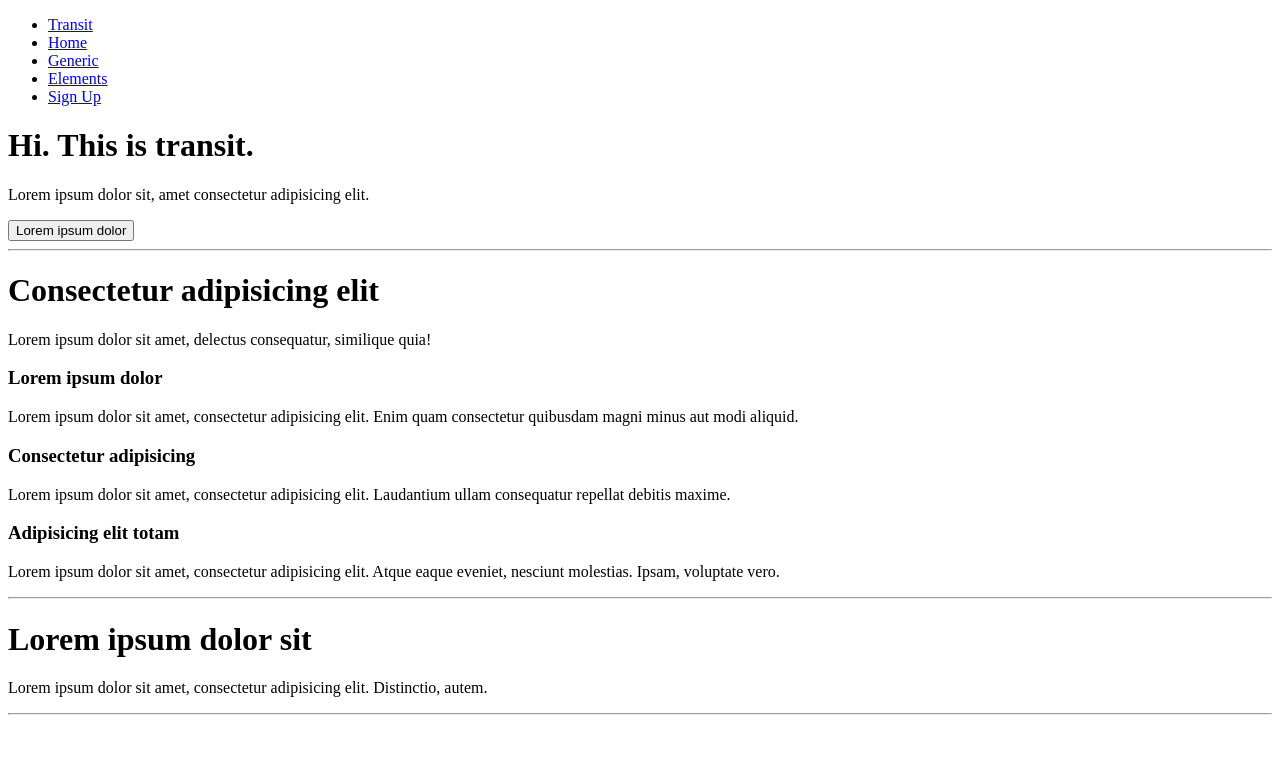
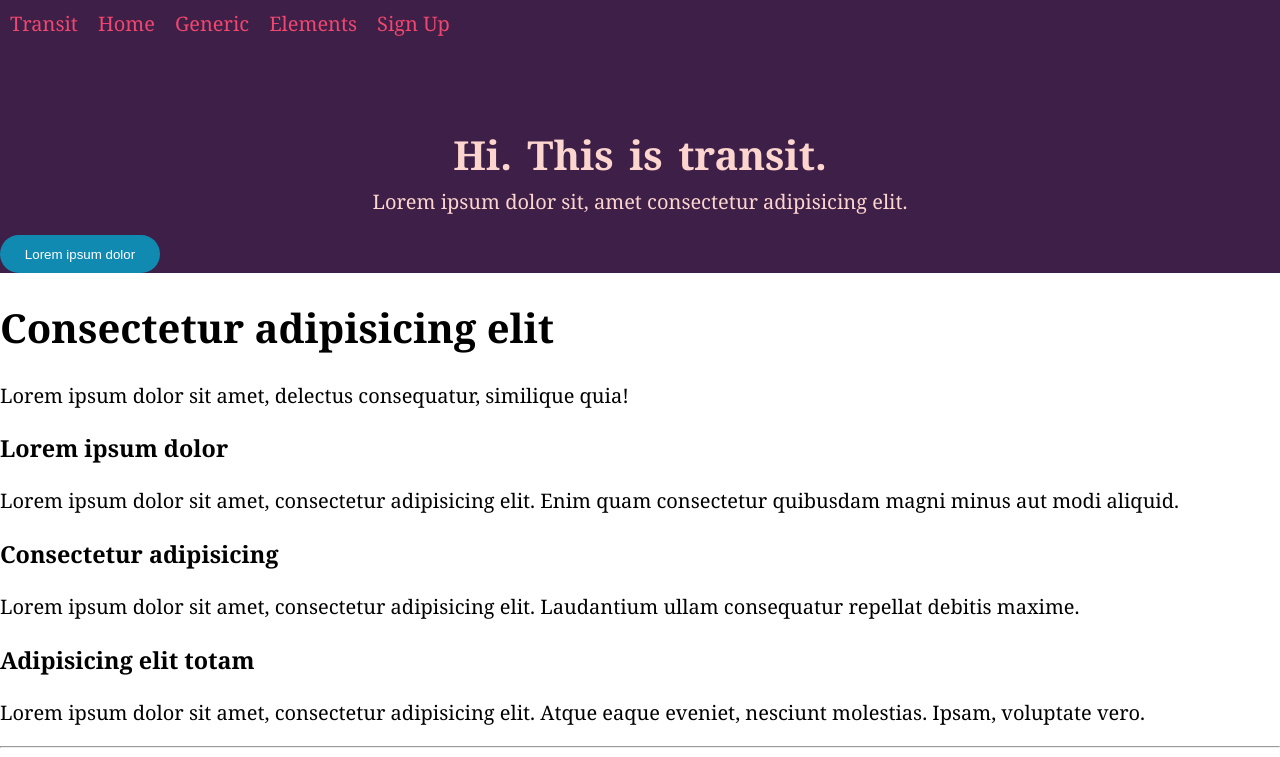
Before and after one commit to SanazBHMN/transit, a plain HTML site: page index.html in a window 1280 px wide. Shown: the top 757 px of the page. Drawn offline with Linux system fonts and the light colour scheme.

Commit message:
work on header style

```diff
--- /dev/null
+++ b/css/style.css
@@ -0,0 +1,65 @@
+body {
+    font-family: Cambria, Cochin, Georgia, Times, 'Times New Roman', serif;
+    font-size: 20px;
+    margin: 0;
+}
+
+/* header */
+
+header {
+    background-color: #3e1f47;
+    color: #fcd5ce;
+}
+
+/* header nav */
+
+ul {
+    list-style-type: none;
+    display: inline;
+}
+
+nav li {
+    float: left;
+    padding: 10px;
+}
+
+a:link {
+    color: #ef476f;
+    text-decoration: none;
+}
+
+a:visited {
+    color: #fca311;
+}
+
+a[href*="transit"]:hover {
+    text-decoration: underline;
+}
+
+a[href$="html"]:hover {
+    color: #fcd5ce;
+}
+
+header h1 {
+    text-align: center;
+    font-weight: bolder;
+    word-spacing: 5px;
+    margin-top: 100px;
+    margin-bottom: 0;
+}
+
+header p {
+    text-align: center;
+    margin-top: 6px;
+}
+
+/* buttons */
+
+button {
+    width: 160px;
+    height: 38px;
+    background-color: #118ab2;
+    border: none;
+    color: white;
+    border-radius: 20px;
+}
--- a/index.html
+++ b/index.html
@@ -5,45 +5,49 @@
     <meta http-equiv="X-UA-Compatible" content="IE=edge">
     <meta name="viewport" content="width=device-width, initial-scale=1.0">
     <title>Transit</title>
+    <link rel="stylesheet" href="css/style.css">
 </head>
 <body>
+    <header>
+        <nav>
             <ul>
-        <li><a href="transit.html">Transit</a></li>
+                <li class="left-item"><a href="transit.html">Transit</a></li>
                 <li><a href="home.html">Home</a></li>
                 <li><a href="generic.html">Generic</a></li>
                 <li><a href="elements.html">Elements</a></li>
                 <li><a href="sign-up.html">Sign Up</a></li>
             </ul>
-
+        </nav>
         <h1>Hi. This is transit.</h1>
         <p>Lorem ipsum dolor sit, amet consectetur adipisicing elit.</p>
         <button>Lorem ipsum dolor</button>
+    </header>
 
-    <hr>
-
-    <h1>Consectetur adipisicing elit</h1>
+    <h1 class="heading">Consectetur adipisicing elit</h1>
     <p>Lorem ipsum dolor sit amet, delectus consequatur, similique quia!</p>
+    <div class="content">
         <div>
-        <div>
-            <h3>Lorem ipsum dolor</h3>
+            <h3 class="sub-heading">Lorem ipsum dolor</h3>
             <p>Lorem ipsum dolor sit amet, consectetur adipisicing elit. Enim quam consectetur quibusdam magni minus aut modi aliquid.</p>
         </div>
         <div>
-            <h3>Consectetur adipisicing</h3>
+            <h3 class="sub-heading">Consectetur adipisicing</h3>
             <p>Lorem ipsum dolor sit amet, consectetur adipisicing elit. Laudantium ullam consequatur repellat debitis maxime.</p>
         </div>
         <div>
-            <h3>Adipisicing elit totam</h3>
+            <h3 class="sub-heading">Adipisicing elit totam</h3>
             <p>Lorem ipsum dolor sit amet, consectetur adipisicing elit. Atque eaque eveniet, nesciunt molestias. Ipsam, voluptate vero.</p>
         </div>
     </div>
 
     <hr>
 
-    <h1>Lorem ipsum dolor sit</h1>
+    <h1 class="heading">Lorem ipsum dolor sit</h1>
     <p>Lorem ipsum dolor sit amet, consectetur adipisicing elit. Distinctio, autem.</p>
+
     <hr>
-    <div>
+
+    <div class="member">
         <div>
             <img src="" alt="">
             <h3>Lorem ipsum</h3>
@@ -77,8 +81,10 @@
 
     <hr>
 
-    <h1>Consectetur adipisicing elit</h1>
+    <div class="form color-white">
+        <h1 class="heading">Consectetur adipisicing elit</h1>
         <p>Lorem ipsum dolor sit amet. Delectus consequatur, similique quia!</p>
+
         <form action="somthing.php" method="POST">
             <input type="text" placeholder="Name">
             <input type="email" placeholder="Email">
@@ -87,5 +93,12 @@
             <br>
             <input type="submit" value="Send Message">
         </form>
+    </div>
+
+    <div class="page">
+        <h1>Potatos</h1>
+        <p>Lorem ipsum dolor sit amet consectetur adipisicing elit. Officia repudiandae optio perspiciatis obcaecati culpa nulla ab, amet totam sequi, assumenda corporis atque asperiores itaque dolorem ut quisquam enim neque magni.</p>
+        <p>Lorem ipsum dolor sit amet consectetur adipisicing elit. Amet voluptatibus placeat sunt reprehenderit voluptate earum! Voluptatem, reprehenderit impedit labore nobis ullam dolorem molestiae, quos nesciunt eos et esse dolores iure.</p>
+    </div>
 </body>
 </html>
```
Lines whose indentation alone changed are shown as unchanged.
